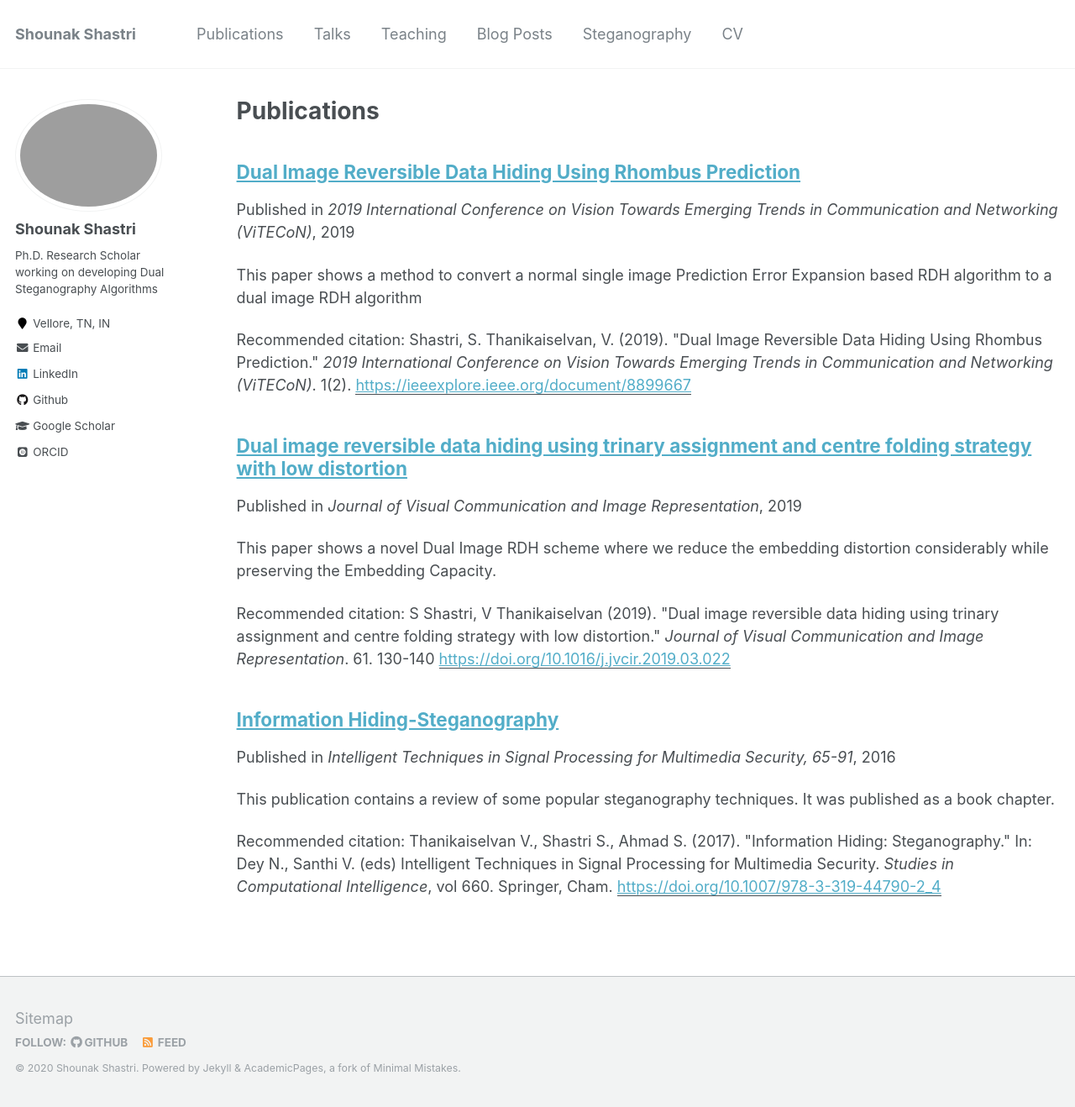
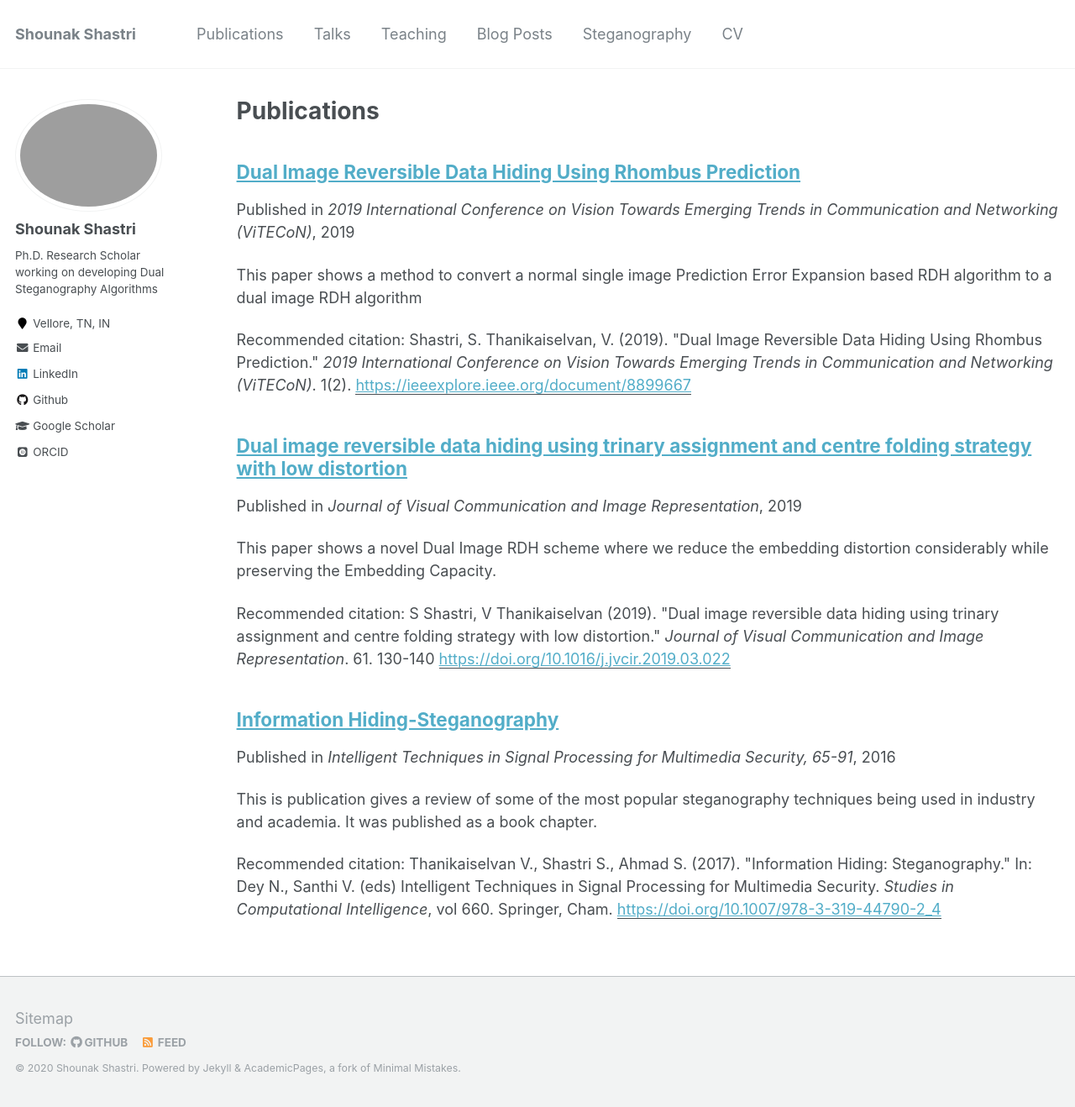
Before and after one commit to shounakshastri/shounakshastri.github.io, a Jekyll site: the page built from _pages/publications.md, in a window 1280 px wide and 1318 px high. Shown: the whole window at 84% size. Built offline with Jekyll 4.4.1, drawn with Linux system fonts in a browser that asks for light colours; some web fonts are replaced.

Commit message:
Update Information-Hiding-Steganography.md

```diff
--- a/_publications/Information-Hiding-Steganography.md
+++ b/_publications/Information-Hiding-Steganography.md
@@ -2,7 +2,7 @@
 title: "Information Hiding-Steganography"
 collection: publications
 permalink: /publication/Information Hiding-Steganography
-excerpt: 'This publication contains a review of some popular steganography techniques. It was published as a book chapter.'
+excerpt: 'This is publication gives a review of some of the most popular steganography techniques being used in industry and academia. It was published as a book chapter.'
 date: 2016-10-19
 venue: 'Intelligent Techniques in Signal Processing for Multimedia Security, 65-91'
 paperurl: 'https://doi.org/10.1007/978-3-319-44790-2_4'
```
